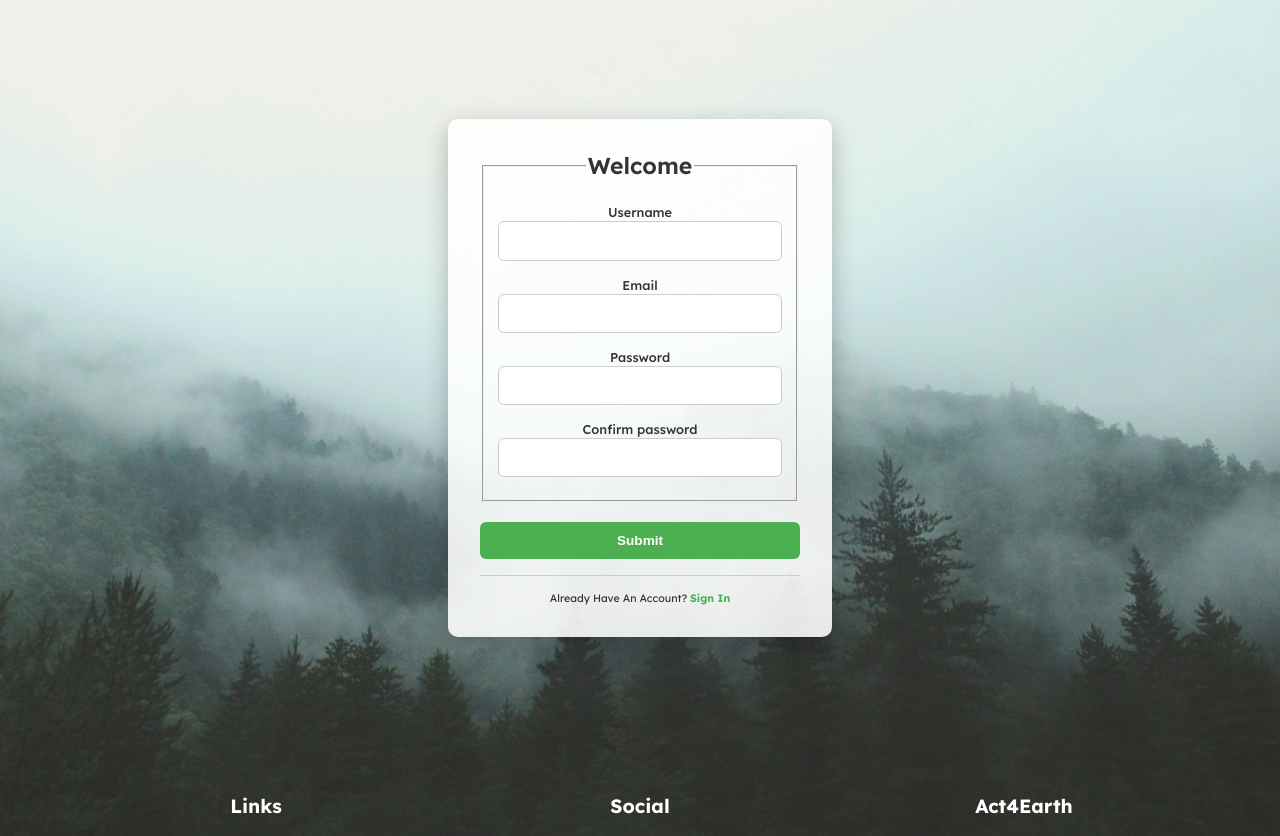
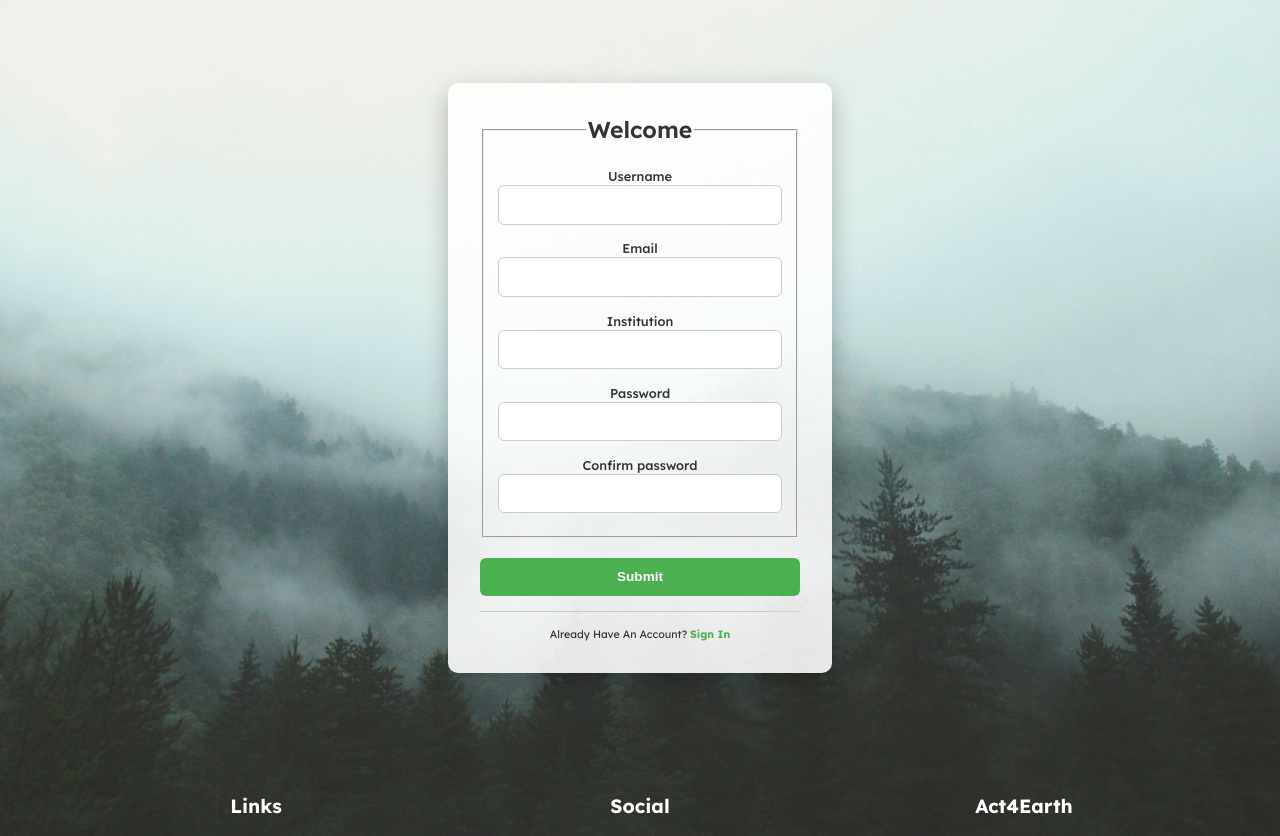
Before and after one commit to biagionavarin/Act4Earth, a Python web app: template capp/templates/buttons/register.html in a window 1280 px wide. Shown: the part 52-888 px from the top of the page. Run offline with Jinja, Linux system fonts and the light colour scheme; the template is opened without the code that fills it, so the values that code supplies are empty, except form fields; tables that the repository leaves empty hold one stand-in row (values such as "Sample post"); form fields are guessed from the names that the template uses.

Commit message:
Update register.html

```diff
--- a/capp/templates/buttons/register.html
+++ b/capp/templates/buttons/register.html
@@ -38,6 +38,20 @@
               </div>
             {% else %}
               {{ form.email(class="form-control form-control-lg") }}
+            {% endif %}
+          </div>
+
+          <div class="form-group">
+            {{ form.institution.label(class="form-control-label") }}
+            {% if form.institution.errors %}
+              {{ form.institution(class="form-control form-control-lg is-invalid") }}
+              <div class="invalid-feedback">
+                {% for error in form.institution.errors %}
+                  <span>{{ error }}</span>
+                {% endfor %}
+              </div>
+            {% else %}
+              {{ form.institution(class="form-control form-control-lg") }}
             {% endif %}
           </div>
 
```
